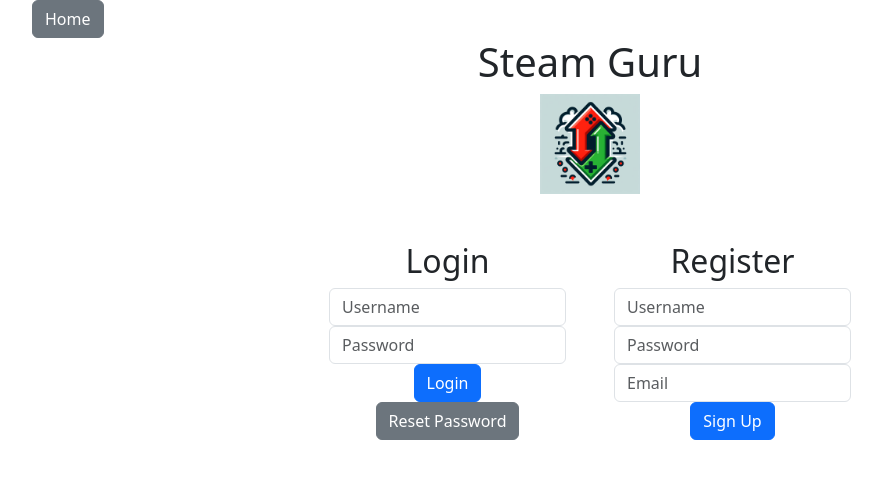
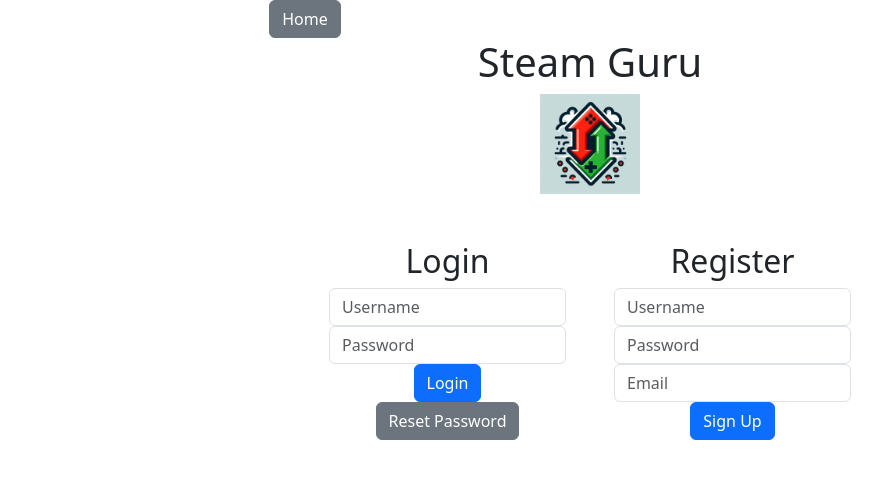
Before and after one commit to academicweapon7/COP4331-Large-Project, a React (Create React App) app in the folder frontend/: page / in a window 1280 px wide. Shown: the top 478 px of the page, without its empty margins (50-932 px from the left). Built offline with nearby package versions, Linux system fonts and the light colour scheme.

Commit message:
Normalized Home button

```diff
--- a/frontend/src/App.css
+++ b/frontend/src/App.css
@@ -1,4 +1,3 @@
-@import
 
 .App {
   text-align: center;
--- a/frontend/src/components/Login.js
+++ b/frontend/src/components/Login.js
@@ -1,6 +1,5 @@
 import React, { useState } from 'react';
 import 'bootstrap/dist/css/bootstrap.min.css';
-
 
 function Login()
 {
--- a/frontend/src/components/PageTitle.js
+++ b/frontend/src/components/PageTitle.js
@@ -3,19 +3,13 @@ import 'bootstrap/dist/css/bootstrap.min.css';
 
 function PageTitle()
 {
-    const handleHomeClick = () =>
-    {
-        window.location.href = '/';
-    };
-
     return (
         <div className="container">
             <div className="row align-items-start">
                 <div className="col-md-6">
-                    <button onClick={handleHomeClick} className="btn btn-secondary">
-                        Home
-                    </button>
-
+                    <div className="form-group text-center">
+                        <a href="/" className="btn btn-secondary">Home</a>
+                    </div>
                 </div>
             </div>
             <div className="row justify-content-center">
```
